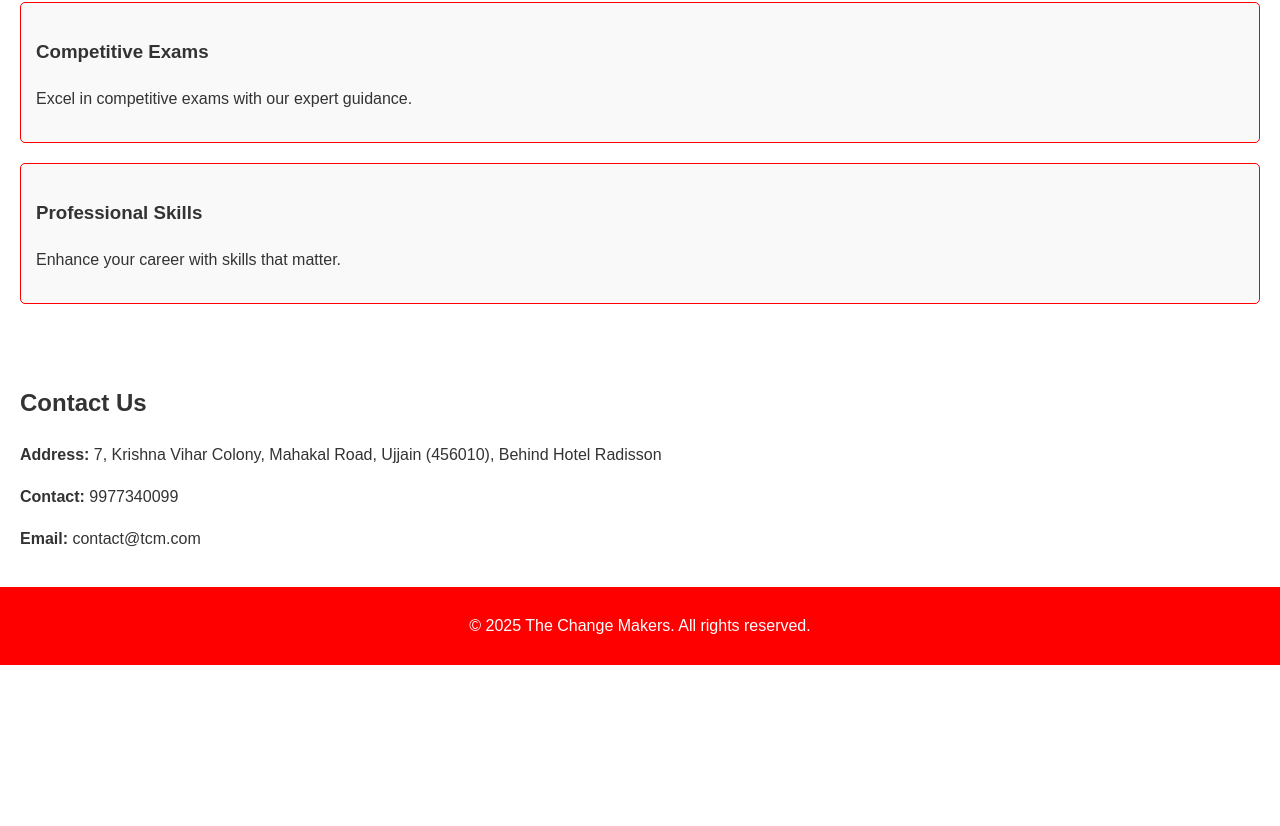
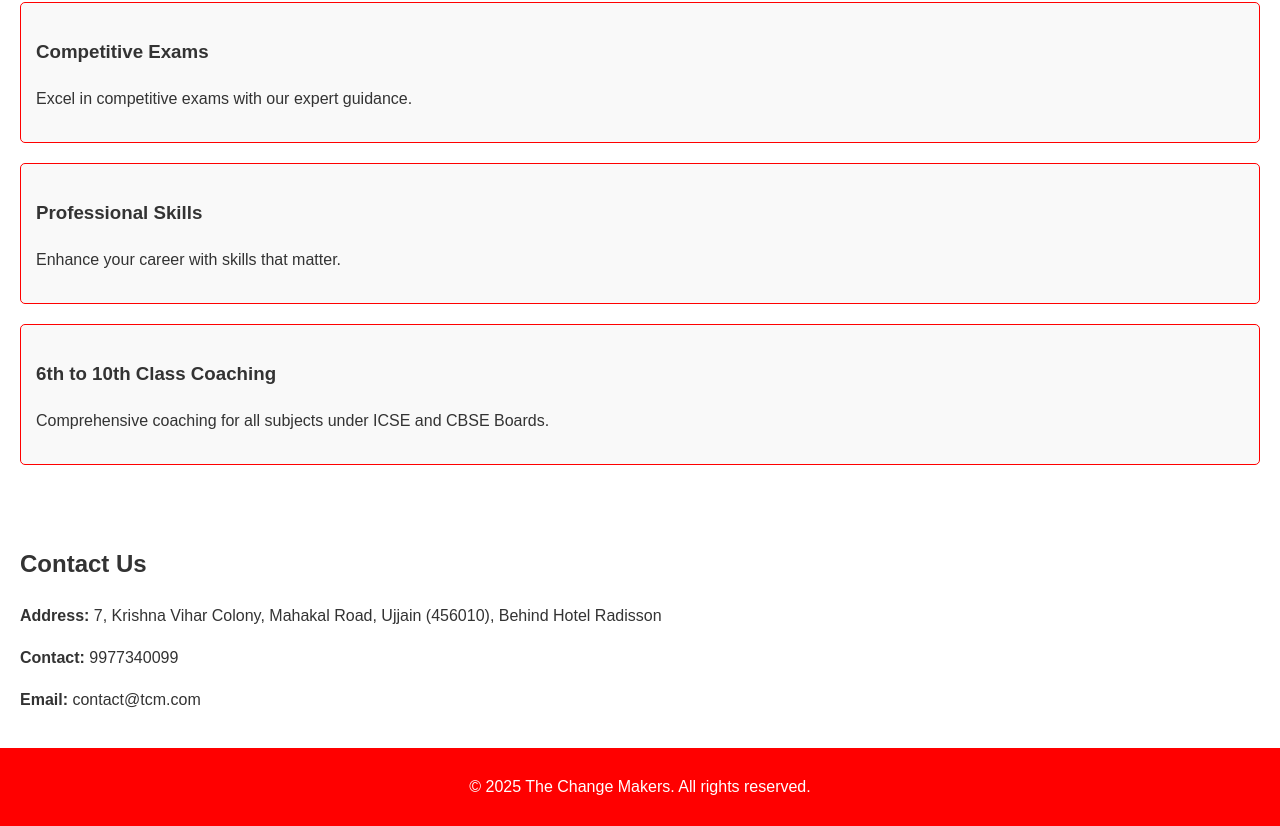
Before and after one commit to harshit-goyal/The-Change-Makers, a plain HTML site: page index.html in a window 1280 px wide. Shown: the part 946-1772 px from the top of the page. Before the commit the page ends 1611 px from the top, so only its background shows below. Drawn offline with Linux system fonts and the light colour scheme.

Commit message:
updated course details

```diff
--- a/index.html
+++ b/index.html
@@ -50,6 +50,10 @@
             <h3>Professional Skills</h3>
             <p>Enhance your career with skills that matter.</p>
         </div>
+        <div class="course-card">
+            <h3>6th to 10th Class Coaching</h3>
+            <p>Comprehensive coaching for all subjects under ICSE and CBSE Boards.</p>
+        </div>
     </section>
 
     <section id="contact">
```
